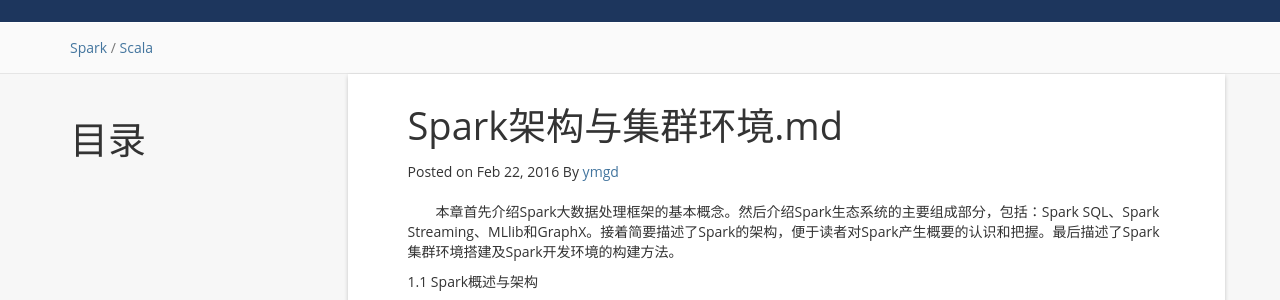
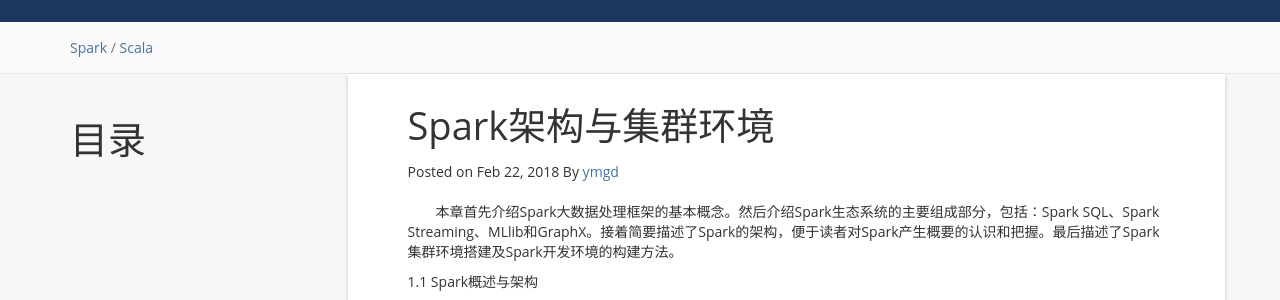
Before and after one commit to ymgd/codereader, a Jekyll site: the page built from bigdata/spark/Spark架构与集群环境.md, in a window 1280 px wide and 900 px high. Shown: the part 179-479 px from the top of the window. Built offline with Jekyll 4.4.1, drawn with Linux system fonts in a browser that asks for light colours; comment, search, counter and statistics services are not loaded.

```diff
--- a/bigdata/spark/Spark架构与集群环境.md
+++ b/bigdata/spark/Spark架构与集群环境.md
@@ -1,7 +1,7 @@
 ---
 layout: post
-title:  Spark架构与集群环境.md
-date:   2016-02-22 16:11:00 +0800
+title:  Spark架构与集群环境
+date:   2018-02-22 16:11:00 +0800
 categories: Spark
 tag: Scala
 rank: 10
```
